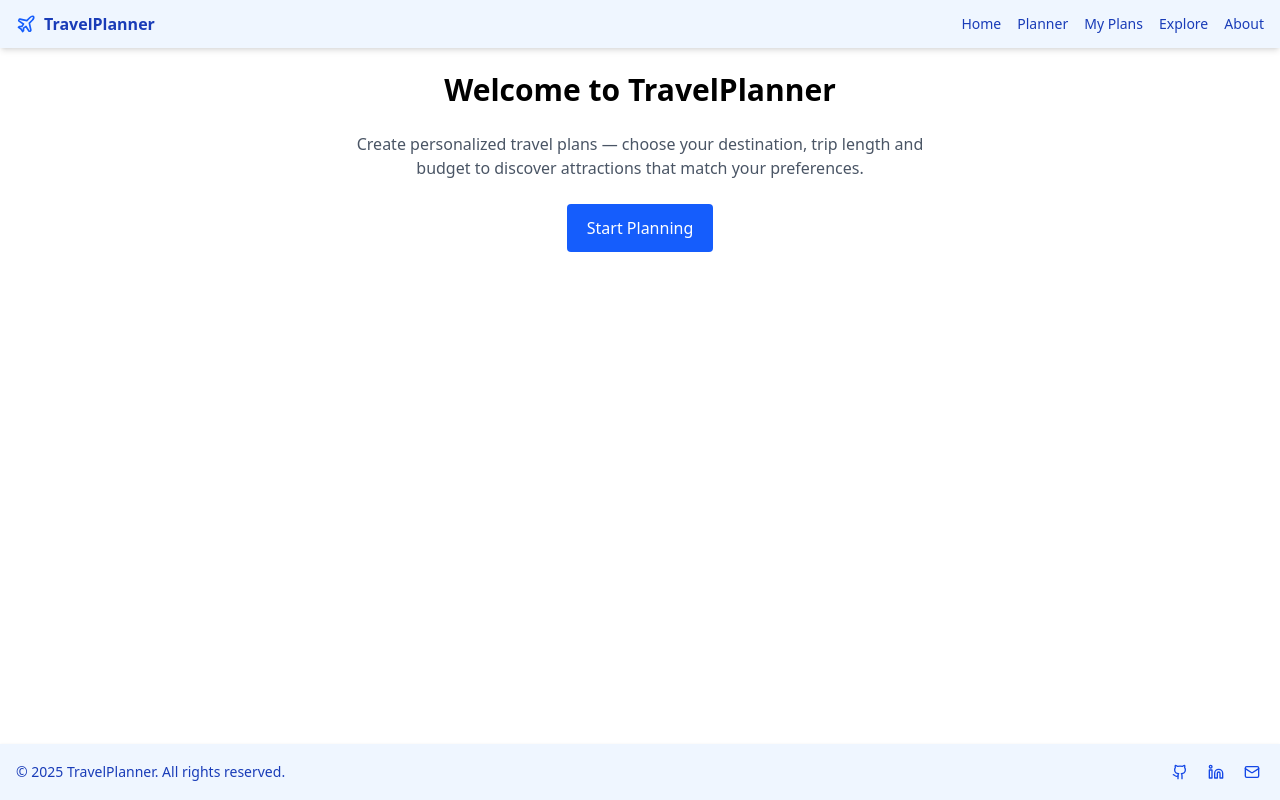
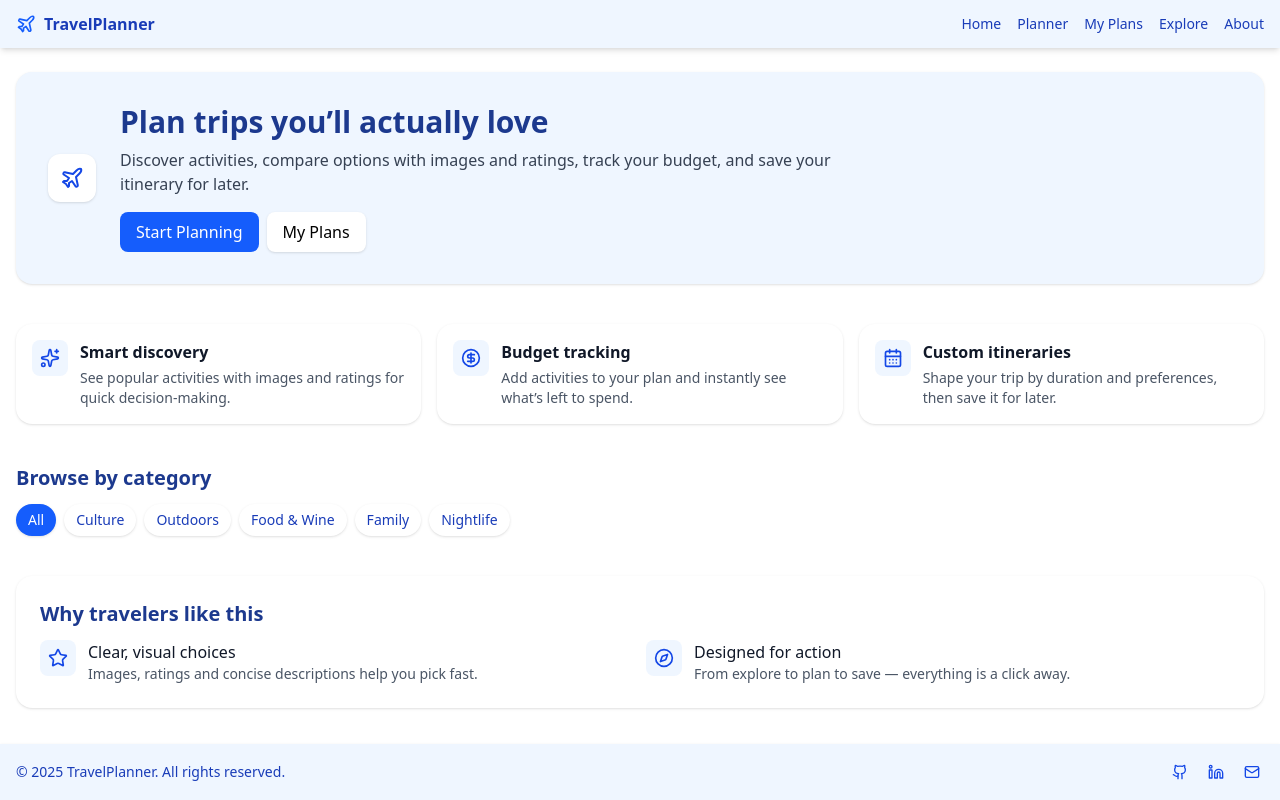
Before and after one commit to elab-development/klijentske-veb-tehnologije-2024-2023_0468-planiranje-putovanja, a React (Vite) app: page / in a window 1280 px wide. Built offline with nearby package versions, Linux system fonts and the light colour scheme.

Commit message:
Home page

```diff
--- /dev/null
+++ b/src/components/home/CategoryPill.tsx
@@ -0,0 +1,22 @@
+export default function CategoryPill({
+  label,
+  selected = false,
+  onClick,
+}: {
+  label: string;
+  selected?: boolean;
+  onClick?: () => void;
+}) {
+  return (
+    <button
+      onClick={onClick}
+      className={`px-3 py-1.5 rounded-full text-sm transition shadow-sm ${
+        selected
+          ? 'bg-blue-600 text-white hover:bg-blue-700'
+          : 'bg-white text-blue-800 hover:shadow-md'
+      }`}
+    >
+      {label}
+    </button>
+  );
+}
--- a/src/pages/Home.tsx
+++ b/src/pages/Home.tsx
@@ -1,17 +1,146 @@
+import { Link } from 'react-router-dom';
+import {
+  Plane,
+  Sparkles,
+  Star,
+  Compass,
+  CalendarDays,
+  CircleDollarSign,
+} from 'lucide-react';
+import { useState } from 'react';
+import CategoryPill from '../components/home/CategoryPill';
+
 export default function Home() {
+  const [activeCat, setActiveCat] = useState<string>('All');
+
+  const categories = [
+    'All',
+    'Culture',
+    'Outdoors',
+    'Food & Wine',
+    'Family',
+    'Nightlife',
+  ];
+
   return (
-    <section className='space-y-6 text-center'>
-      <h1 className='text-3xl font-bold'>Welcome to TravelPlanner</h1>
-      <p className='max-w-xl mx-auto text-gray-600'>
-        Create personalized travel plans — choose your destination, trip length
-        and budget to discover attractions that match your preferences.
-      </p>
-      <a
-        href='/planner'
-        className='inline-block bg-blue-600 text-white px-5 py-3 rounded hover:bg-blue-700 transition'
-      >
-        Start Planning
-      </a>
+    <section className='space-y-10'>
+      <div className='rounded-2xl bg-blue-50 p-6 md:p-8 shadow-sm'>
+        <div className='flex flex-col lg:flex-row items-start lg:items-center gap-6'>
+          <div className='rounded-xl bg-white p-3 shadow'>
+            <Plane className='h-6 w-6 text-blue-700' />
+          </div>
+          <div className='flex-1'>
+            <h1 className='text-3xl font-bold text-blue-900'>
+              Plan trips you’ll actually love
+            </h1>
+            <p className='mt-2 text-gray-700 max-w-3xl'>
+              Discover activities, compare options with images and ratings,
+              track your budget, and save your itinerary for later.
+            </p>
+
+            <div className='mt-4 flex flex-wrap gap-2'>
+              <Link
+                to='/planner'
+                className='inline-flex items-center rounded-lg bg-blue-600 px-4 py-2 text-white hover:bg-blue-700 transition'
+              >
+                Start Planning
+              </Link>
+              <Link
+                to='/plans'
+                className='inline-flex items-center rounded-lg bg-white px-4 py-2 shadow hover:shadow-md transition'
+              >
+                My Plans
+              </Link>
+            </div>
+          </div>
+        </div>
+      </div>
+
+      <div className='grid gap-4 md:grid-cols-3'>
+        <Highlight
+          icon={<Sparkles className='h-5 w-5 text-blue-700' />}
+          title='Smart discovery'
+          desc='See popular activities with images and ratings for quick decision-making.'
+        />
+        <Highlight
+          icon={<CircleDollarSign className='h-5 w-5 text-blue-700' />}
+          title='Budget tracking'
+          desc='Add activities to your plan and instantly see what’s left to spend.'
+        />
+        <Highlight
+          icon={<CalendarDays className='h-5 w-5 text-blue-700' />}
+          title='Custom itineraries'
+          desc='Shape your trip by duration and preferences, then save it for later.'
+        />
+      </div>
+
+      <div>
+        <h2 className='text-xl font-semibold text-blue-900 mb-3'>
+          Browse by category
+        </h2>
+        <div className='flex flex-wrap gap-2'>
+          {categories.map((c) => (
+            <CategoryPill
+              key={c}
+              label={c}
+              selected={activeCat === c}
+              onClick={() => setActiveCat(c)}
+            />
+          ))}
+        </div>
+      </div>
+
+      <div className='rounded-2xl bg-white shadow p-6'>
+        <h2 className='text-xl font-semibold text-blue-900 mb-3'>
+          Why travelers like this
+        </h2>
+        <ul className='grid gap-3 md:grid-cols-2'>
+          <li className='flex items-start gap-3'>
+            <div className='rounded-lg bg-blue-50 p-2'>
+              <Star className='h-5 w-5 text-blue-700' />
+            </div>
+            <div>
+              <p className='font-medium text-gray-900'>Clear, visual choices</p>
+              <p className='text-sm text-gray-600'>
+                Images, ratings and concise descriptions help you pick fast.
+              </p>
+            </div>
+          </li>
+          <li className='flex items-start gap-3'>
+            <div className='rounded-lg bg-blue-50 p-2'>
+              <Compass className='h-5 w-5 text-blue-700' />
+            </div>
+            <div>
+              <p className='font-medium text-gray-900'>Designed for action</p>
+              <p className='text-sm text-gray-600'>
+                From explore to plan to save — everything is a click away.
+              </p>
+            </div>
+          </li>
+        </ul>
+      </div>
     </section>
   );
 }
+
+function Highlight({
+  icon,
+  title,
+  desc,
+}: {
+  icon: React.ReactNode;
+  title: string;
+  desc: string;
+}) {
+  return (
+    <div className='rounded-2xl bg-white p-4 shadow hover:shadow-md transition'>
+      <div className='flex items-start gap-3'>
+        <div className='rounded-lg bg-blue-50 p-2'>{icon}</div>
+        <div>
+          <h3 className='font-semibold text-gray-900'>{title}</h3>
+          <p className='text-sm text-gray-600 mt-1'>{desc}</p>
+        </div>
+      </div>
+    </div>
+  );
+}
```
